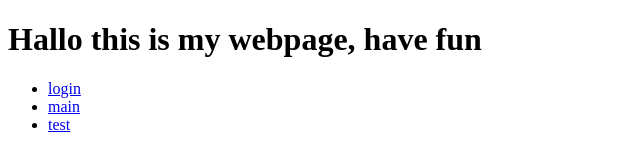
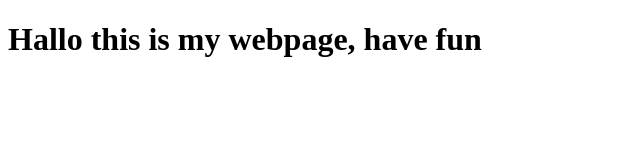
Before and after one commit to kzgerjp/aa, a plain HTML site: page head.html in a window 1280 px wide. Shown: the whole page, without its empty margins (0-640 px from the left). Drawn offline with Linux system fonts and the light colour scheme.

Commit message:
Update head.html

```diff
--- a/head.html
+++ b/head.html
@@ -7,11 +7,6 @@
     </head>
     <body>
         <h1>Hallo this is my webpage, have fun</h1>
-        <ul>
-            <li><a href="login/login.html"> login</a></li>
-            <li><a href="renshu/renshu.html">main</a></li>
-            <li><a href="sushitest/sushi.html">test</a></li>
-        </ul>
     </body>
 
 </html>
```
